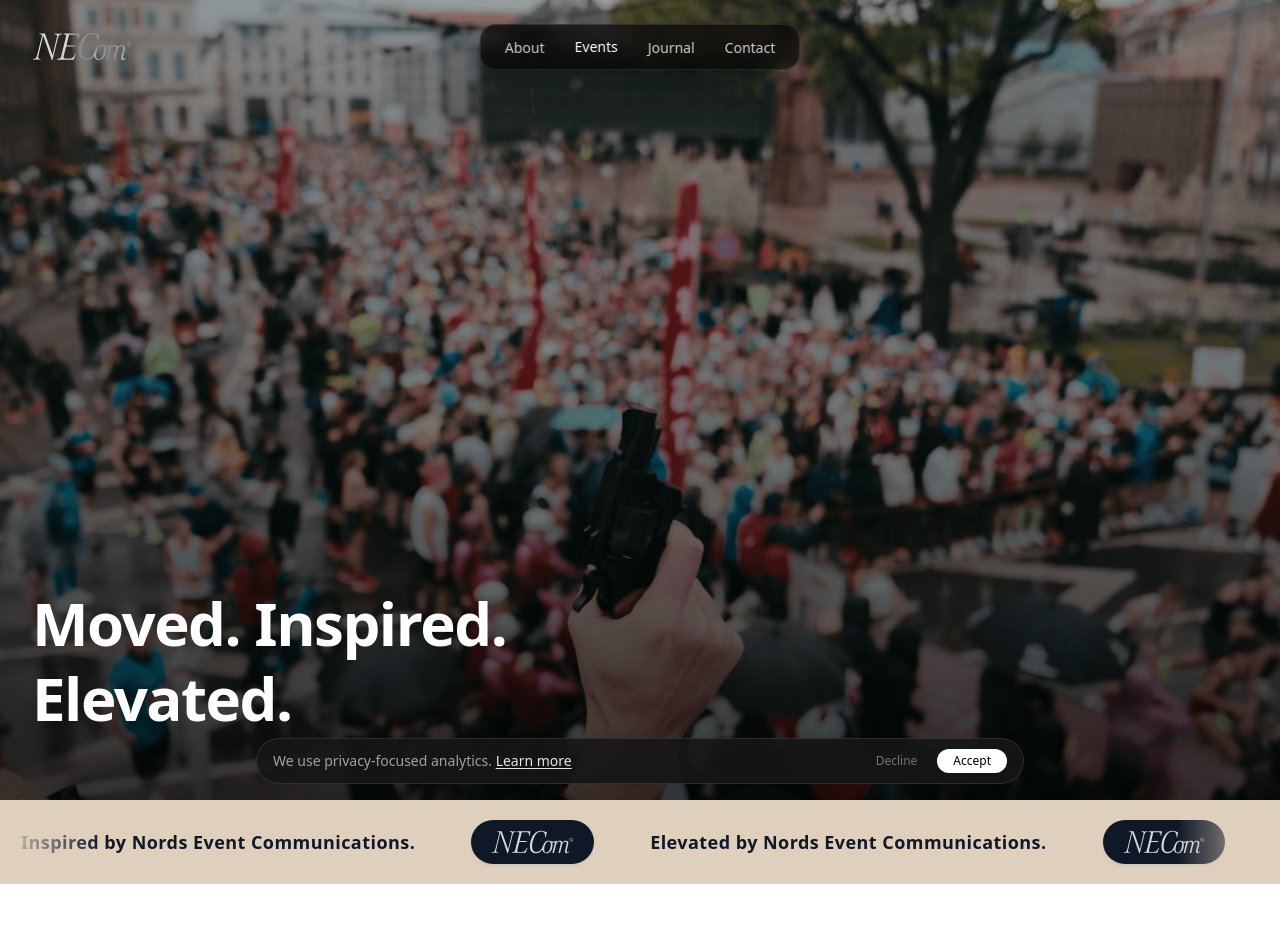
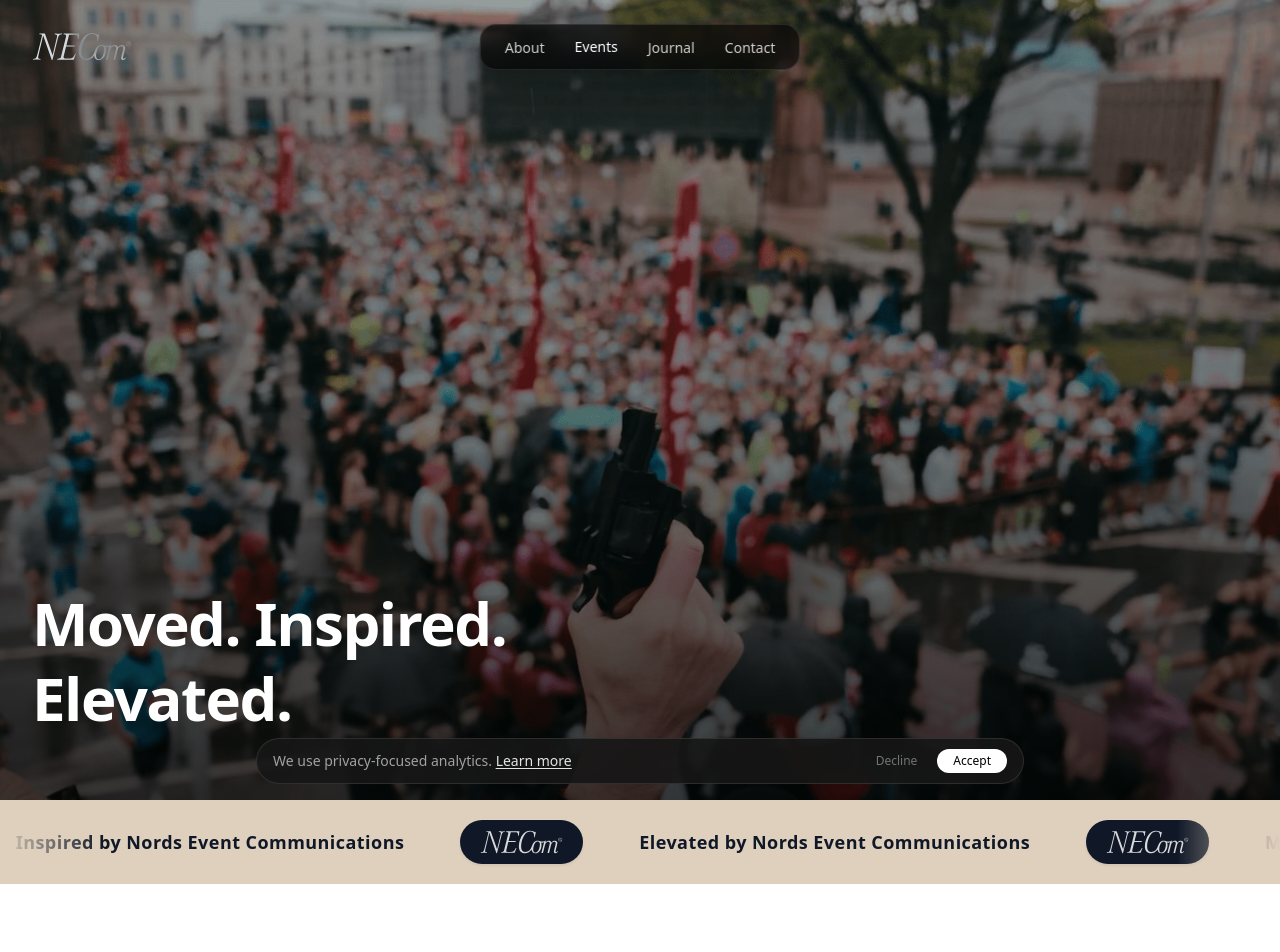
Before and after one commit to davis-rukitis-nc/nords-event-communications-site, a Next.js app: page / in a window 1280 px wide. Shown: the top 952 px of the page. Built offline with nearby package versions, Linux system fonts and the light colour scheme.

Commit message:
Fix punctuation in phrases for ByNordsMarquee

```diff
--- a/components/sections/ByNordsMarquee.tsx
+++ b/components/sections/ByNordsMarquee.tsx
@@ -17,9 +17,9 @@ type ByNordsMarqueeProps = {
 
 export default function ByNordsMarquee({
   phrases = [
-    "Moved by Nords Event Communications.",
-    "Inspired by Nords Event Communications.",
-    "Elevated by Nords Event Communications.",
+    "Moved by Nords Event Communications",
+    "Inspired by Nords Event Communications",
+    "Elevated by Nords Event Communications",
   ],
   logoSrc = "/logo-light.svg",
   speed = 0.25, // slower baseline
```
